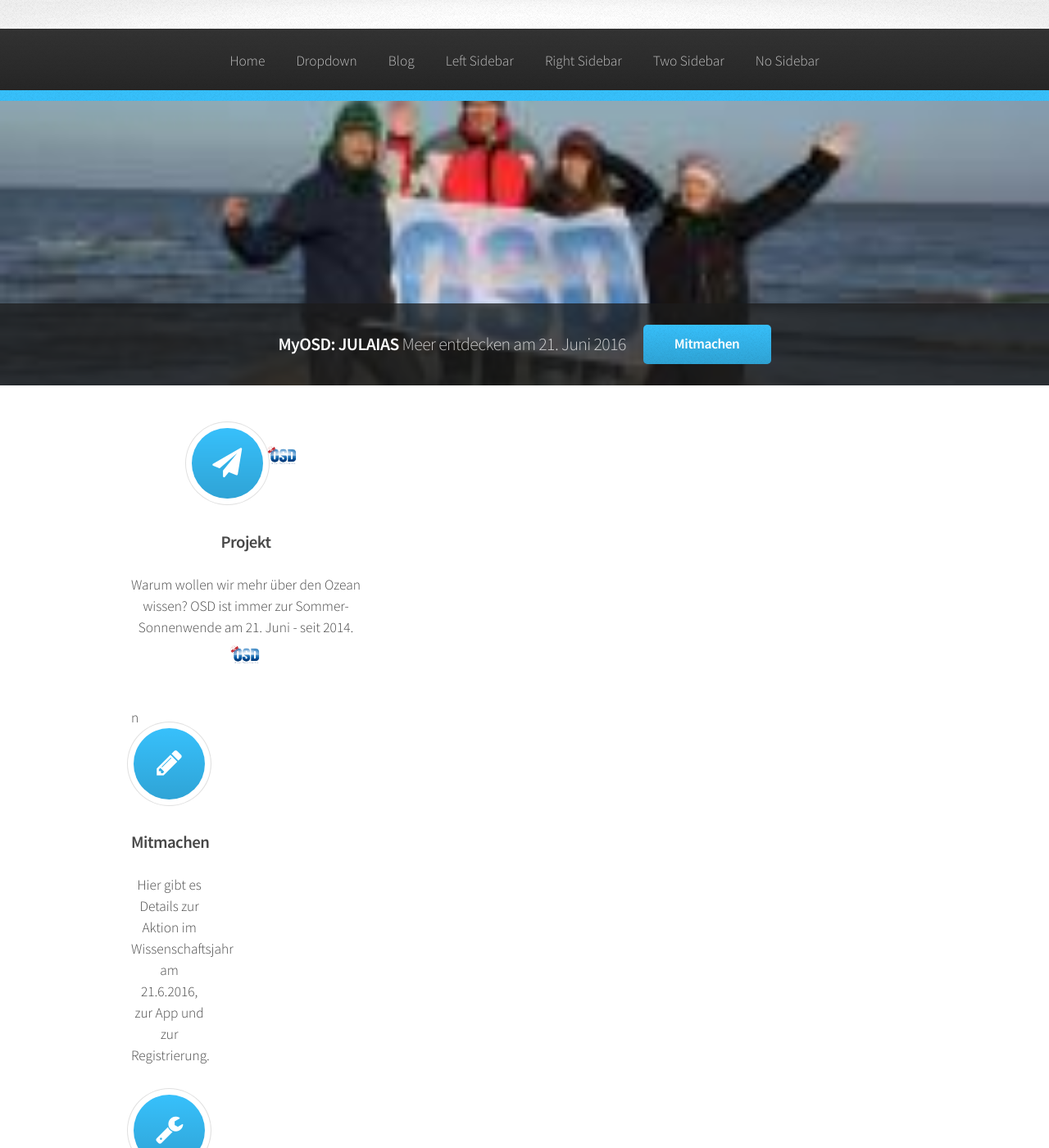
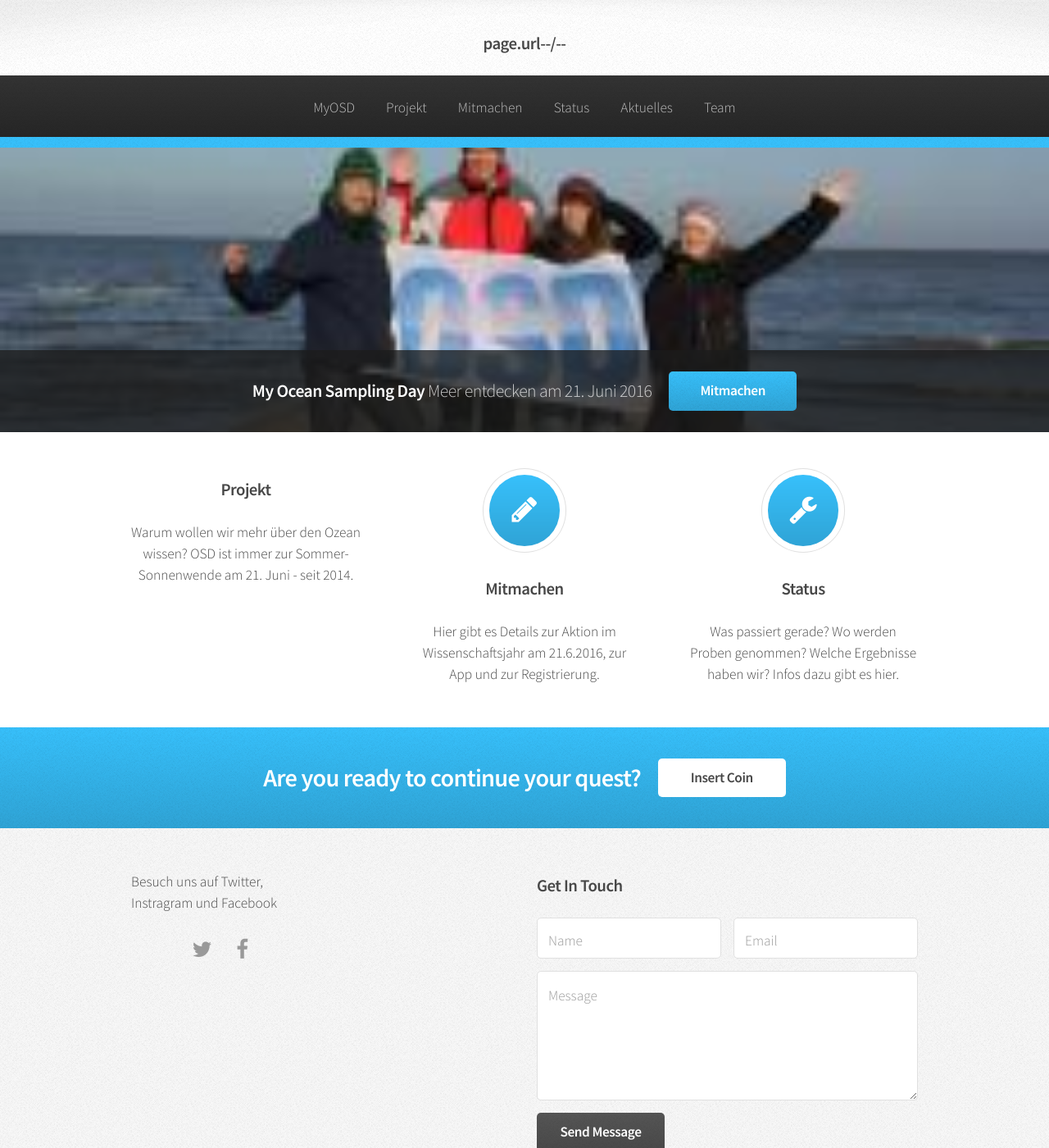
Before and after one commit to myosd/myosd.github.io, a Jekyll site: the page built from index.html, in a window 1280 px wide and 1400 px high. Shown: the whole window at 82% size. Built offline with Jekyll 4.4.1, drawn with Linux system fonts in a browser that asks for light colours; the list of posts is cut into pages by our own code.

```diff
--- a/_config.yml
+++ b/_config.yml
@@ -2,3 +2,6 @@ name: MyOSD
 description: My Ocean Sampling Day
 paginate: 10
 baseurl: "//myosd.github.io/"
+
+sass:
+    sass_dir: _sass
--- a/_includes/header.html
+++ b/_includes/header.html
@@ -32,19 +32,28 @@
 					<h1><a href="{{ site.baseurl }}/index.html" id="logo">Arcana <em>by HTML5 UP test for MyOSD</em></a></h1>
 				-->
 				<!-- Nav -->
+                {% assign current = page.url | downcase | split: '/' %}
+                <h3>page.url--{{ page.url }}--</h3>
+                {% for item in current %}
+
+                                                <h3>--{{ item }}--</h3>
+                                                {% endfor %}
 					<nav id="nav">
 						<ul>
-							{% assign current = page.url | downcase | split: '/' %}
-							<li {% if current[1] == 'index.html' %}class="current"{% endif %}><a href="{{ site.baseurl }}/index.html">Home</a></li>
+
+							<li {% if current[1] == 'index.html' %}class="current"{% endif %}><a href="{{ site.baseurl }}/index.html">MyOSD</a></li>
+                            <!-- not needed right now
 							<li>
-								<a href="">Dropdown</a>
+								<a href="">Dropdown test</a>
 								<ul>
+
 									<li><a href="#">Lorem dolor</a></li>
 									<li><a href="#">Magna phasellus</a></li>
 									<li><a href="#">Etiam sed tempus</a></li>
 									<li>
 										<a href="">Submenu</a>
 										<ul>
+
 											<li><a href="#">Lorem dolor</a></li>
 											<li><a href="#">Phasellus magna</a></li>
 											<li><a href="#">Magna phasellus</a></li>
@@ -54,12 +63,14 @@
 									</li>
 									<li><a href="#">Veroeros feugiat</a></li>
 								</ul>
+                                -->
 							</li>
-							<li {% if current[1] == 'blog' %}class="current"{% endif %}><a href="{{ site.baseurl }}/blog">Blog</a></li>
-							<li {% if current[1] == 'left-sidebar.html' %}class="current"{% endif %}><a href="{{ site.baseurl }}/left-sidebar.html">Left Sidebar</a></li>
-							<li {% if current[1] == 'right-sidebar.html' %}class="current"{% endif %}><a href="{{ site.baseurl }}/right-sidebar.html">Right Sidebar</a></li>
-							<li {% if current[1] == 'two-sidebar.html' %}class="current"{% endif %}><a href="{{ site.baseurl }}/two-sidebar.html">Two Sidebar</a></li>
-							<li {% if current[1] == 'no-sidebar.html' %}class="current"{% endif %}><a href="{{ site.baseurl }}/no-sidebar.html">No Sidebar</a></li>
+
+							<li {% if current[1] == 'projekt' %}class="current"{% endif %}><a href="{{ site.baseurl }}/projekt">Projekt</a></li>
+							<li {% if current[1] == 'mitmachen' %}class="current"{% endif %}><a href="{{ site.baseurl }}/mitmachen">Mitmachen</a></li>
+							<li {% if current[1] == 'status' %}class="current"{% endif %}><a href="{{ site.baseurl }}/status">Status</a></li>
+                            <li {% if current[1] == 'aktuelles' %}class="current"{% endif %}><a href="{{ site.baseurl }}/aktuelles">Aktuelles</a></li>
+							<li {% if current[1] == 'team' %}class="current"{% endif %}><a href="{{ site.baseurl }}/team">Team</a></li>
 						</ul>
 					</nav>
 
--- a/_sass/_vars.scss
+++ b/_sass/_vars.scss
@@ -6,4 +6,7 @@ $color-accent-bg:			#37c0fb;
 $color-accent-fg:			#fff;
 $color-border:				#e0e0e0;
 
+$color-wj-orange:				#F49950;
+$color-wj-grey:					#36393A;
+
 $size-radius:				5px;
--- a/index.html
+++ b/index.html
@@ -6,7 +6,7 @@ layout: default
 <!-- Banner -->
 	<section id="banner">
 		<header>
-			<h2>MyOSD: JULAIAS <em>Meer entdecken am 21. Juni 2016</em></h2>
+			<h2>My Ocean Sampling Day <em>Meer entdecken am 21. Juni 2016</em></h2>
 			<a href="#" class="button">Mitmachen</a>
 		</header>
 	</section>
@@ -17,13 +17,15 @@ layout: default
 			<div class="row double">
 				<section class="4u">
 					<div class="box highlight">
-						<i class="icon major fa-paper-plane"></i>
-						<img src="{{ site.baseurl }}/assets/images/myosd-icon.gif" height="42" width="42"/>
+						<div  class="bg-image">
+
+                        </div>
+
 						<h3>Projekt</h3>
 						<p>Warum wollen wir mehr über den Ozean wissen? OSD ist immer zur Sommer-
-Sonnenwende am 21. Juni - seit 2014. <img src="//myosd.github.io/assets/images/myosd-icon.gif" height="42" width="42"></p>
+Sonnenwende am 21. Juni - seit 2014.</p>
 					</div>
-				</sectio>n
+				</section>
 				<section class="4u">
 					<div class="box highlight">
 						<i class="icon major fa-pencil"></i>
@@ -101,4 +103,5 @@ Proben genommen? Welche Ergebnisse haben wir? Infos dazu gibt es hier.</p>
 		</div>
 	</section>
 	-->
+
 	{% include cta.html %}
```
Also changed, not shown: other parts of _includes/header.html (+1 -1 lines), blog/index.html (+6 -6 lines).
